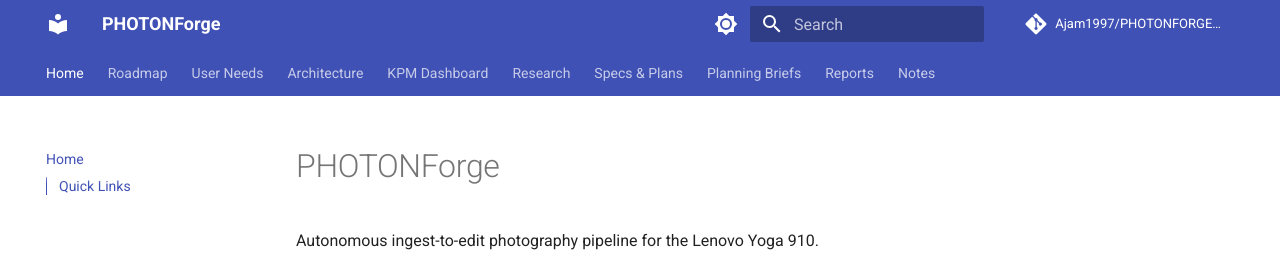
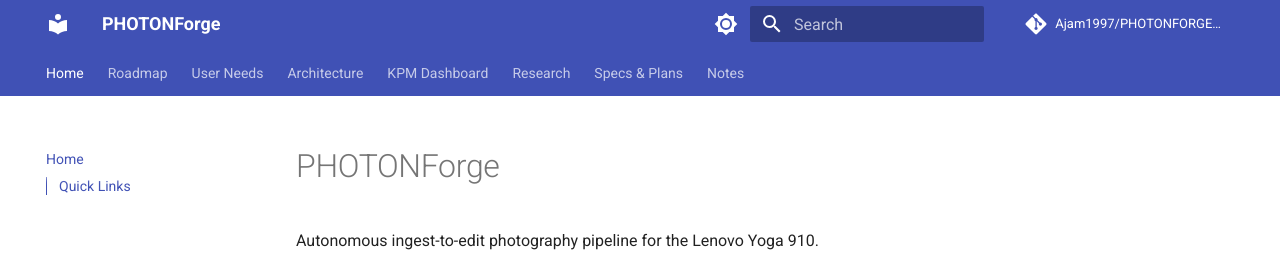
Before and after one commit to Ajam1997/PHOTONFORGE_Photo-Workflow, an MkDocs documentation site: the page built from docs/index.md, in a window 1280 px wide. Shown: the top 257 px of the page. Built offline with MkDocs 1.6.1 and Material for MkDocs 9.7.7, drawn with Linux system fonts in a browser that asks for light colours; comment, search, counter and statistics services are not loaded; part of the change alters nothing that is shown.

Commit message:
docs: consolidate nav — merge planning briefs into specs & plans, drop reports
Co-Authored-By: Claude Sonnet 4.6 <noreply@anthropic.com>

```diff
--- a/mkdocs.yml
+++ b/mkdocs.yml
@@ -64,21 +64,13 @@ nav:
       - Stage 7.1 GUI Scaffold: superpowers/plans/2026-04-17-stage-7-1-gui-scaffold.md
       - SSH Key Update: superpowers/plans/2026-04-17-ssh-key-update.md
       - Soak Test Notifications: superpowers/plans/2026-04-16-soak-test-notifications.md
-  - Planning Briefs:
-    - 2026-04-17 Brief: PlanningBriefs/2026-04-17-planning-brief.md
-    - 2026-04-17 Build Log: PlanningBriefs/2026-04-17-build-log.md
-    - 2026-04-16 Build Log: PlanningBriefs/2026-04-16-build-log.md
-    - 2026-04-15 Brief: PlanningBriefs/2026-04-15-planning-brief.md
-    - 2026-04-15 Build Log: PlanningBriefs/2026-04-15-build-log.md
-    - Approval Pending: PlanningBriefs/APPROVAL_PENDING.md
-  - Reports:
-    - Verification:
-      - 2026-04-18 Failure: VerificationReports/2026-04-18-failure-843e109.md
-      - 2026-04-18 14:00: VerificationReports/2026-04-18-14-00-verification.md
-      - 2026-04-17: VerificationReports/2026-04-17-verification-report.md
-    - Validation:
-      - Stage 7.1: ValidationReports/2026-04-18-stage7.1-validation.md
-      - Soak Test Log: ValidationReports/soak-test-log.md
+    - Briefs & Build Logs:
+      - 2026-04-17 Brief: PlanningBriefs/2026-04-17-planning-brief.md
+      - 2026-04-17 Build Log: PlanningBriefs/2026-04-17-build-log.md
+      - 2026-04-16 Build Log: PlanningBriefs/2026-04-16-build-log.md
+      - 2026-04-15 Brief: PlanningBriefs/2026-04-15-planning-brief.md
+      - 2026-04-15 Build Log: PlanningBriefs/2026-04-15-build-log.md
+      - Approval Pending: PlanningBriefs/APPROVAL_PENDING.md
   - Notes: Notes.md
 
 plugins:
```
